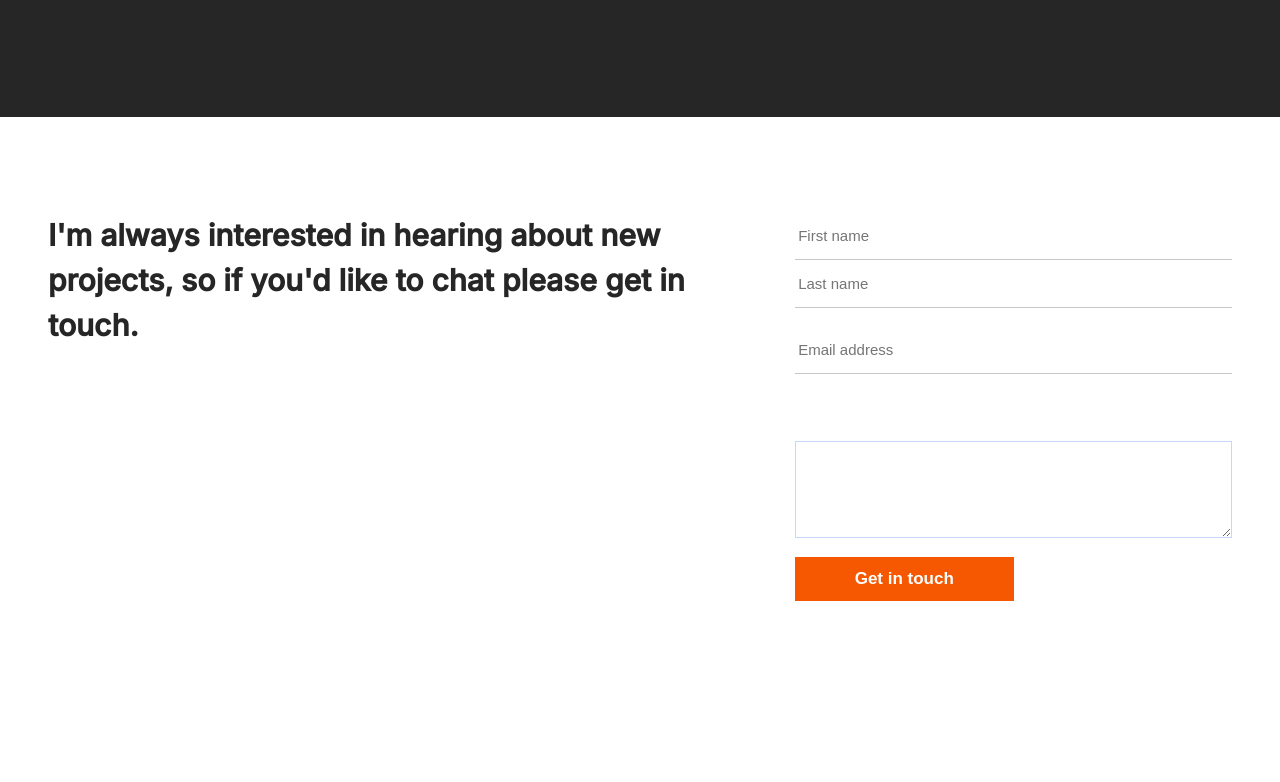
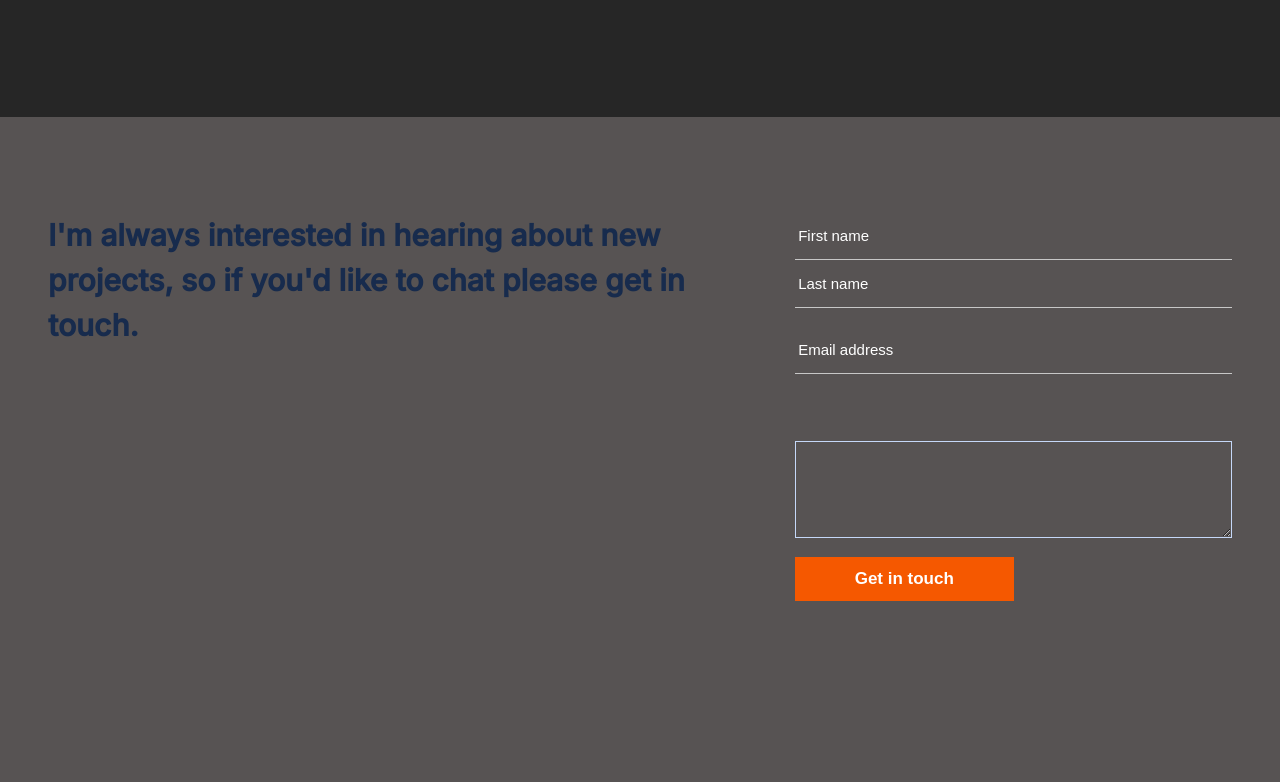
Before and after one commit to Irirwanirira/Portofolio-J-v1, a website with bundled scripts: page index.html in a window 1280 px wide. Shown: the part 5738-6520 px from the top of the page. Built offline with nearby package versions, Linux system fonts and the light colour scheme.

```diff
--- a/index.scss
+++ b/index.scss
@@ -321,6 +321,7 @@
 }
 
 #Contact {
+  background-color: #575353;
   padding: 140px 60px;
   display: flex;
   flex-direction: column;
@@ -343,6 +344,8 @@
     width: 100%;
 
     input {
+      background-color: #575353;
+      color: $nav-color;
       border: none;
       width: 100%;
       border-bottom: 1px solid #c7c7c7;
@@ -351,7 +354,13 @@
       line-height: 40px;
     }
 
+    ::placeholder {
+      color: $nav-color;
+    }
+
     textarea {
+      background-color: #575353;
+      color: $nav-color;
       padding: 10px;
       border: 1px solid #c5d8f8;
     }
@@ -632,7 +641,7 @@
       font-weight: 700;
       font-size: 30px;
       line-height: 45px;
-      color: #262626;
+      color: #172b4d;
     }
 
     .form-og {
```
Also changed, not shown: index.css, 1 other file.
